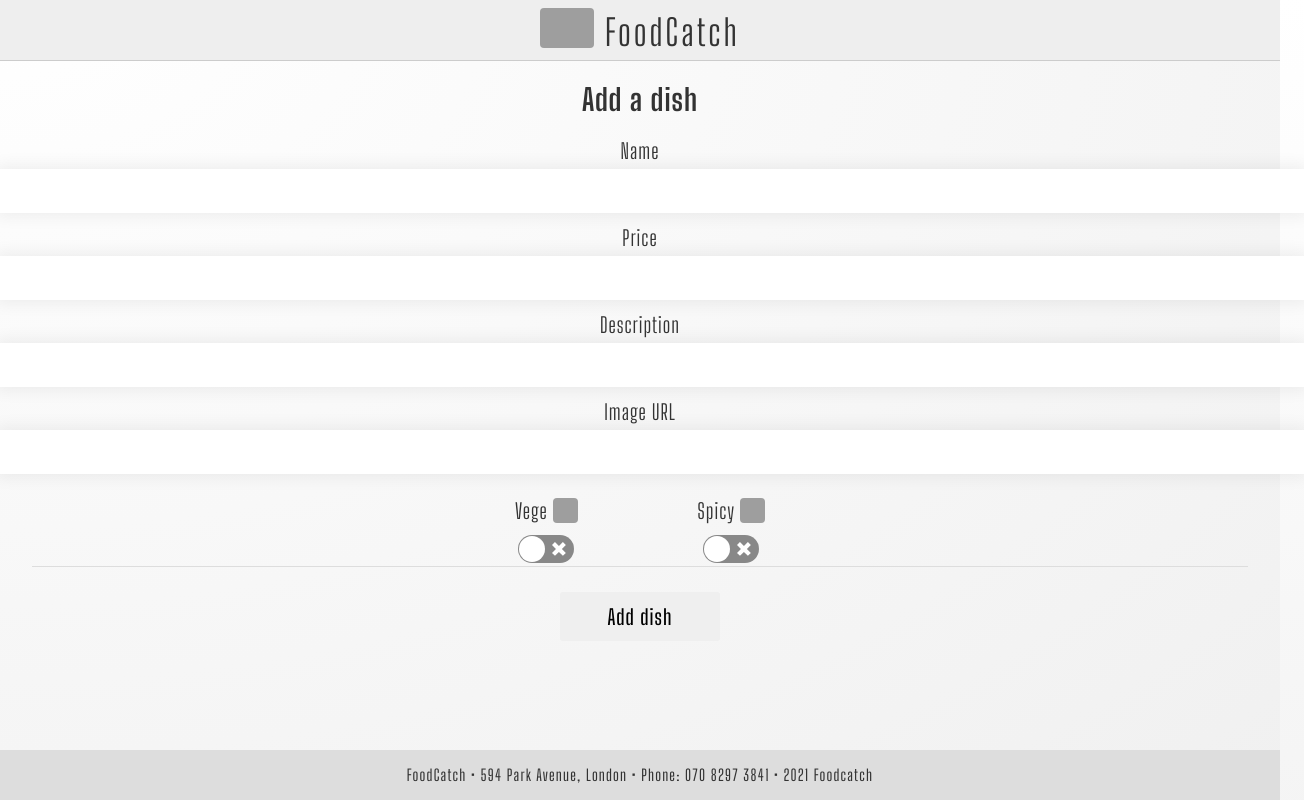
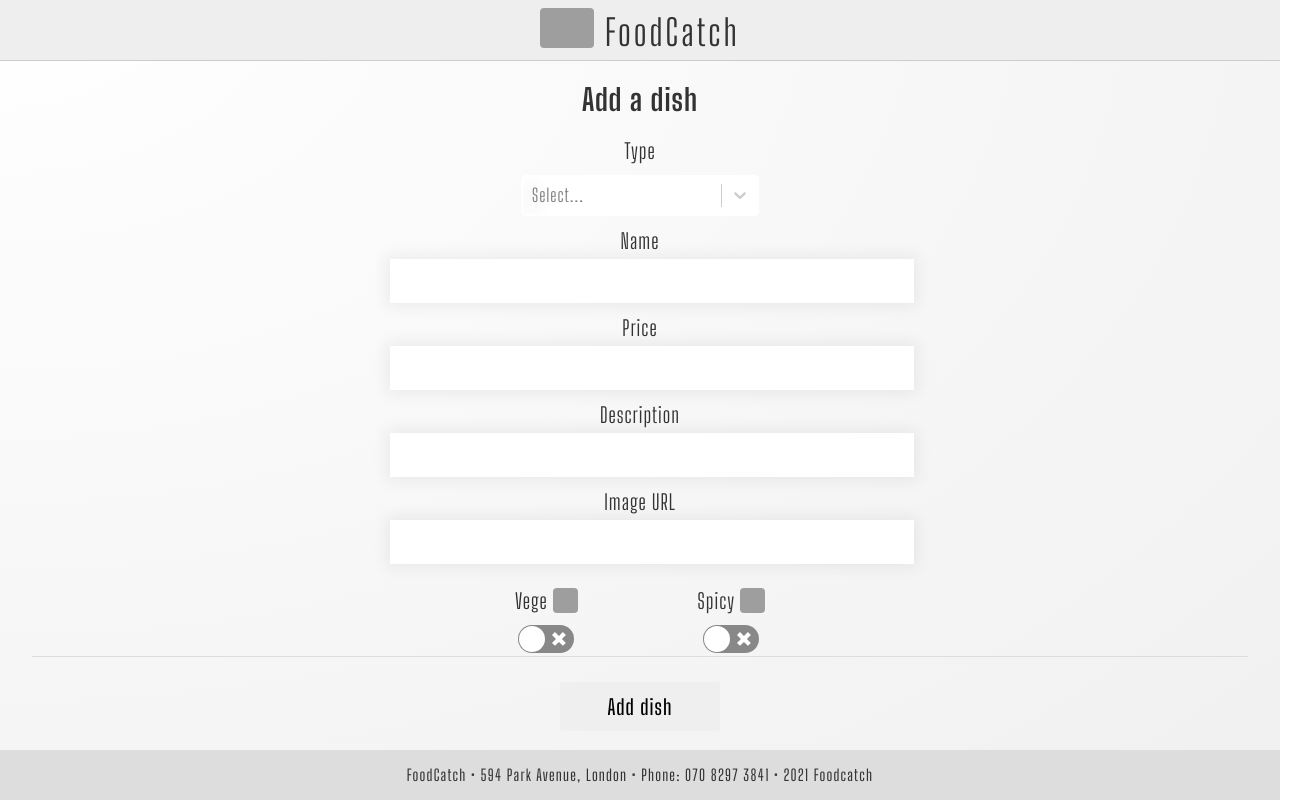
Before and after one commit to rafaldzielak/Foodcatch, a React (Create React App) app in the folder frontend/: page /dishes/add in a window 1280 px wide. Shown: the whole page, 1304 px wide, since content can reach past the window. Built offline with nearby package versions, Linux system fonts and the light colour scheme; grey boxes are pictures that could not be loaded; a web font is replaced by a local one.

Commit message:
FE: Select dish type for CreateDish screen

```diff
--- a/frontend/package.json
+++ b/frontend/package.json
@@ -69,7 +69,7 @@
   },
   "devDependencies": {
     "@types/react-modal": "^3.12.0",
-    "@types/react-select": "^4.0.17",
+    "@types/react-select": "^4.0.18",
     "node-sass": "^6.0.1"
   }
 }
--- a/frontend/src/screens/CreateDish.tsx
+++ b/frontend/src/screens/CreateDish.tsx
@@ -1,8 +1,16 @@
 import React, { useState } from "react";
+import Select, { OptionTypeBase } from "react-select";
 import Switch from "react-switch";
 import { spicyIcon, vegeIcon } from "../components/Dishes";
 import useToggle from "../hooks/useToggle";
 import "./CreateDish.scss";
+
+const options = [
+  { value: "Appetizers", label: "Appetizers" },
+  { value: "Soups", label: "Soups" },
+  { value: "Main Dishes", label: "Main Dishes" },
+  { value: "Desserts", label: "Desserts" },
+];
 
 const CreateDish = () => {
   const [title, setTitle] = useState("");
@@ -11,11 +19,20 @@ const CreateDish = () => {
   const [imgURL, setImgURL] = useState("");
   const [isVege, toggleIsVege] = useToggle();
   const [isSpicy, toggleIsSpicy] = useToggle();
-  // const [type, setType] = useState("");
+  const [type, setType] = useState<OptionTypeBase>();
 
   const showFormInput = () => (
     <>
-      <div className=''>
+      <div className='container form-container'>
+        <div className='select-wrapper'>
+          <div className='ls-1 fs-2'>Type</div>
+          <Select
+            className='ls-1 select'
+            value={type}
+            onChange={(selectedOption) => setType(selectedOption)}
+            options={options}></Select>
+        </div>
+
         <div className=''>
           <div className='ls-1 fs-2'>Name</div>
           <input type='text' className='name' value={title} onChange={(e) => setTitle(e.target.value)} />
--- a/frontend/src/scss/global.scss
+++ b/frontend/src/scss/global.scss
@@ -183,3 +183,21 @@ img {
 .mr-5 {
   margin-right: 8rem;
 }
+
+.form-container {
+  max-width: 500px;
+  .select-wrapper {
+    margin: auto;
+    width: 50%;
+    .select {
+      margin-top: 1rem;
+      & div {
+        border-color: white;
+        & div {
+          font-size: 1.5rem;
+          width: unset !important;
+        }
+      }
+    }
+  }
+}
```
